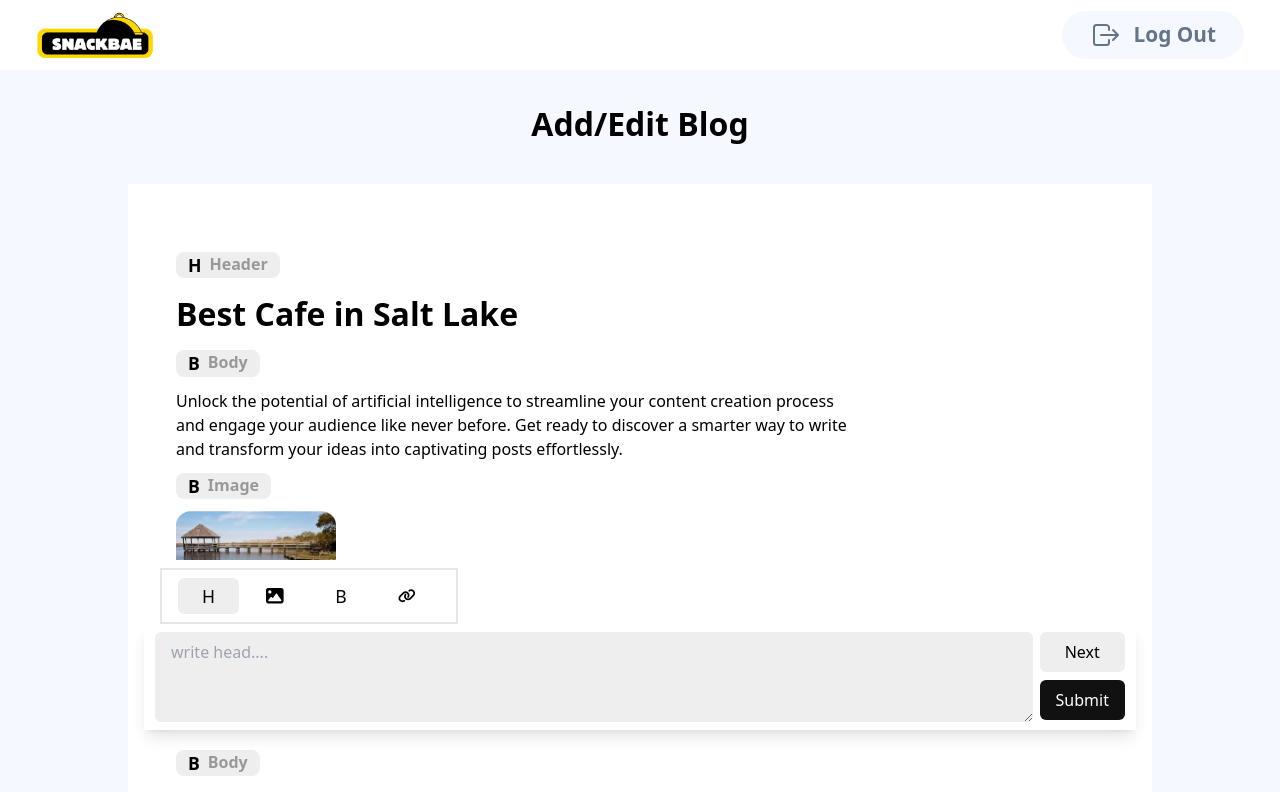
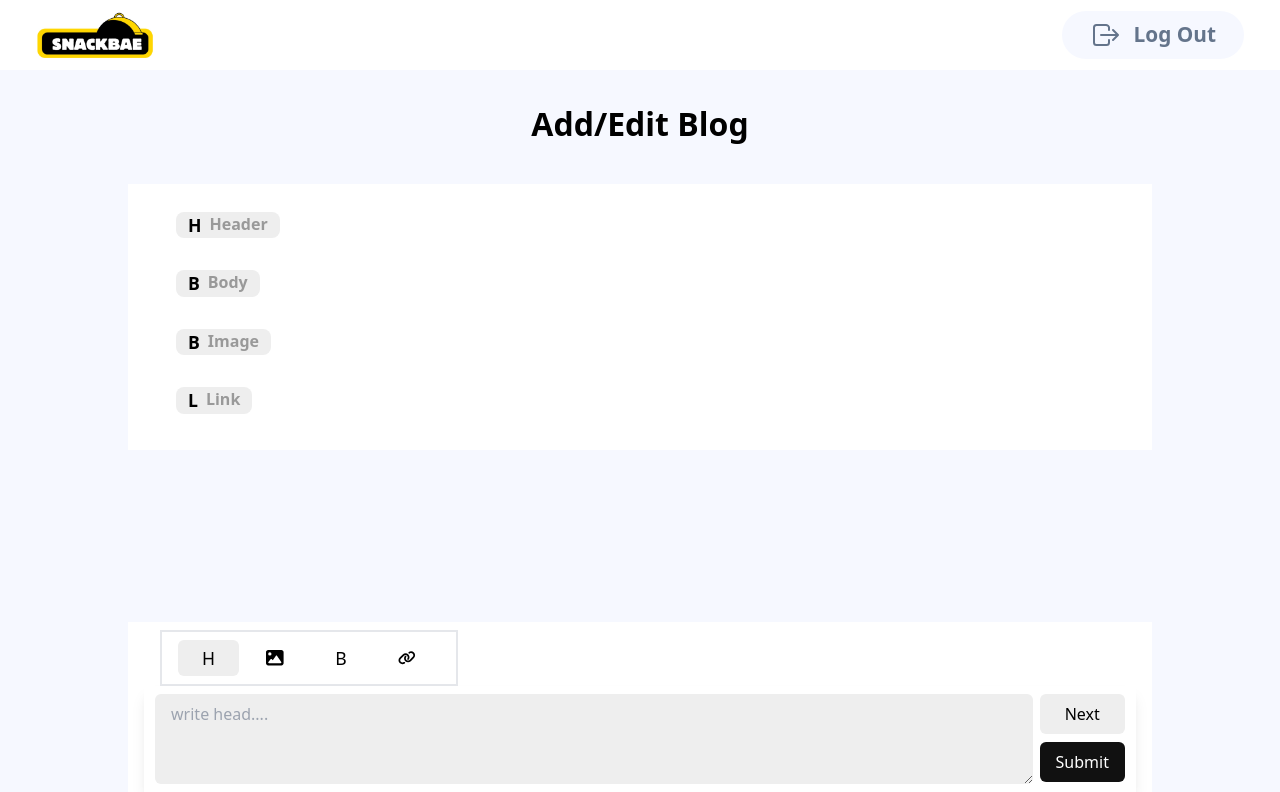
Before and after one commit to snackbae23/admin, a React (Vite) app: page /blogs in a window 1280 px wide. Shown: the top 792 px of the page. Built offline with nearby package versions, Linux system fonts and the light colour scheme.

Commit message:
blog section

```diff
--- a/src/pages/Blogs.jsx
+++ b/src/pages/Blogs.jsx
@@ -47,13 +47,10 @@ const Blogs = () => {
   },]
 
   return (
-    <div className='w-full h-[100vh] bg-[rgba(246,248,255,1)] relative '>
+    <div className='w-full min-h-[100vh] h-fit bg-[rgba(246,248,255,1)] relative '>
       <Navbar />
-
-
-
-      <div className='w-full h-fit overflow-y-scroll  '>
-        <div className='w-full flex flex-col items-center '>
+      <div className='w-full h-fit'>
+        <div className='w-full flex flex-col items-center'>
           <p className='font-bold  text-[2rem] mt-[100px]'>Add/Edit Blog</p>
           <div className='flex flex-col mt-9 p-5  w-[80%] h-fit gap-4 bg-white mb-9 '>
 
@@ -63,42 +60,53 @@ const Blogs = () => {
                 formData.header && <p className='font-bold
                 '>Latest blogs </p>
               }
-             {
-              formData.header &&
               <div className='flex flex-col gap-3'>
-                 <div className='flex gap-2 bg-[#EEEEEE] w-fit px-3 rounded-lg '>
-                <p className='font-bold text-black text-[1.1rem]' >H</p>
-                <p className='font-semibold text-[#999999]'>Header</p>
+                <div className='flex gap-2 bg-[#EEEEEE] w-fit px-3 rounded-lg '>
+                  <p className='font-bold text-black text-[1.1rem]' >H</p>
+                  <p className='font-semibold text-[#999999]'>Header</p>
+                </div>
+                {formData.header &&
+                  <p className='text-black font-bold text-[2rem]'>{formData?.header}</p>
+                }
               </div>
+              {
 
-              <p className='text-black font-bold text-[2rem] '>{formData?.header}</p>
-              </div>
-             }
-              {
-                formData.body &&
                 <div className='flex flex-col gap-3'>
-                  <div className='flex gap-2 bg-[#EEEEEE] w-fit px-3 rounded-lg'>
+                  <div className='flex gap-2 bg-[#EEEEEE] w-fit px-3 rounded-lg mt-5'>
                     <p className='font-bold text-black text-[1.1rem]' >B</p>
                     <p className='font-semibold text-[#999999]'>Body</p>
                   </div>
-                  <p className='w-[70%]'>{formData?.body}</p>
-                </div>
+                  {formData.body &&
+                    <p className='w-[70%]'>{formData?.body}</p>
+                  }</div>
               }
               {
-                formData.image && <div className='flex flex-col gap-3'>
-                  <div className='flex gap-2 bg-[#EEEEEE] w-fit px-3 rounded-lg '>
+
+                <div className='flex flex-col gap-3'>
+                  <div className='flex gap-2 bg-[#EEEEEE] w-fit px-3 rounded-lg mt-5'>
                     <p className='font-bold text-black text-[1.1rem]' >B</p>
                     <p className='font-semibold text-[#999999]'>Image</p>
                   </div>
+                  {formData.image &&
+                  <img className='w-[160px] h-[100px]' src={formData.image} alt="" />
+                }</div>
+              }
+              {
 
-                  <img className='w-[160px] h-[100px]' src={formData.image} alt="" />
-                </div>
+                <div className='flex flex-col gap-3'>
+                  <div className='flex gap-2 bg-[#EEEEEE] w-fit px-3 rounded-lg mt-5'>
+                    <p className='font-bold text-black text-[1.1rem]' >L</p>
+                    <p className='font-semibold text-[#999999]'>Link</p>
+                  </div>
+                  {formData.link &&
+                    <p className='w-[70%]'>{formData?.link}</p>
+                  }</div>
               }
 
 
             </div>
             {/* old blogs */}
-            {data.map((item) => (
+            {/* {data.map((item) => (
               <div key={item.Id} className='w-full flex flex-col gap-3 mb-4  ml-7 mt-2 ' >
                 <div className='flex gap-2 bg-[#EEEEEE] w-fit px-3 rounded-lg '>
                   <p className='font-bold text-black text-[1.1rem]' >H</p>
@@ -126,13 +134,13 @@ const Blogs = () => {
 
 
               </div>
-            ))}
+            ))} */}
           </div>
 
 
         </div>
       </div>
-      <div className='bg-white w-[80%] h-fit fixed top-[70vh] left-[50%] translate-x-[-50%] py-2 px-4 '>
+      <div className='bg-white w-[80%] h-fit fixed bottom-0 left-[50%] translate-x-[-50%] py-2 px-4 '>
         <div className='py-[.5rem] w-[30%] flex justify-between px-4 border-2 ml-4 '>
           <button
             onClick={
```
